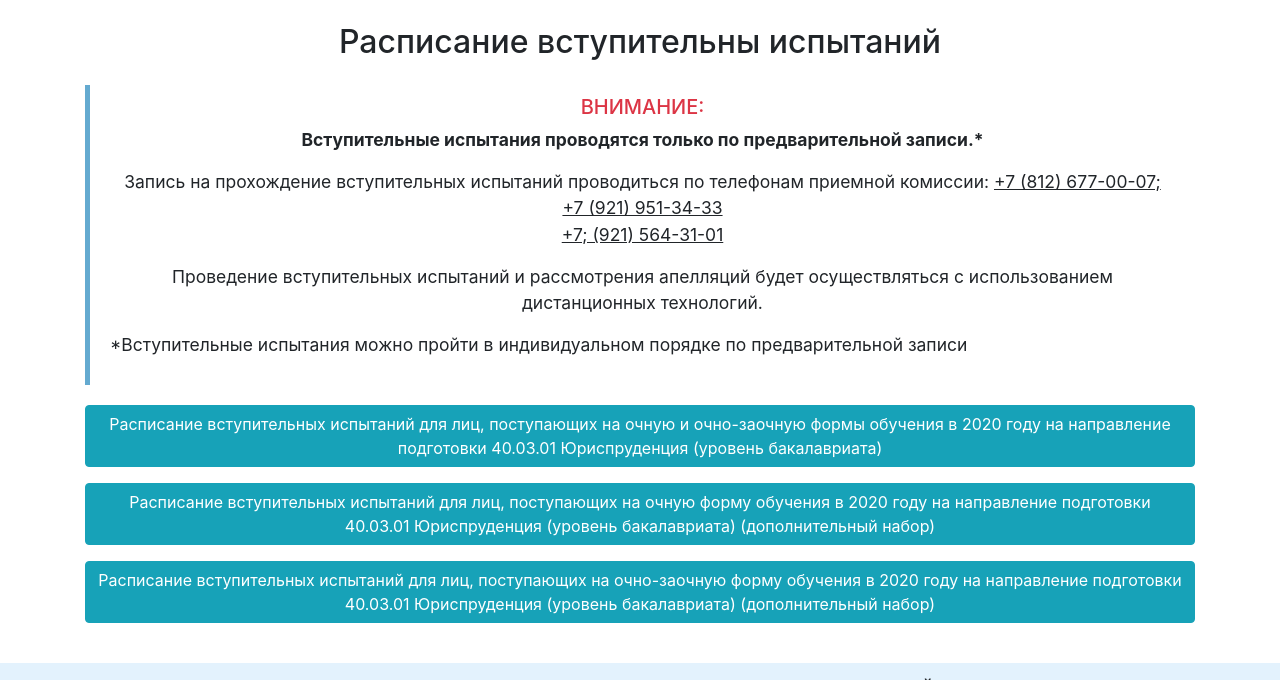
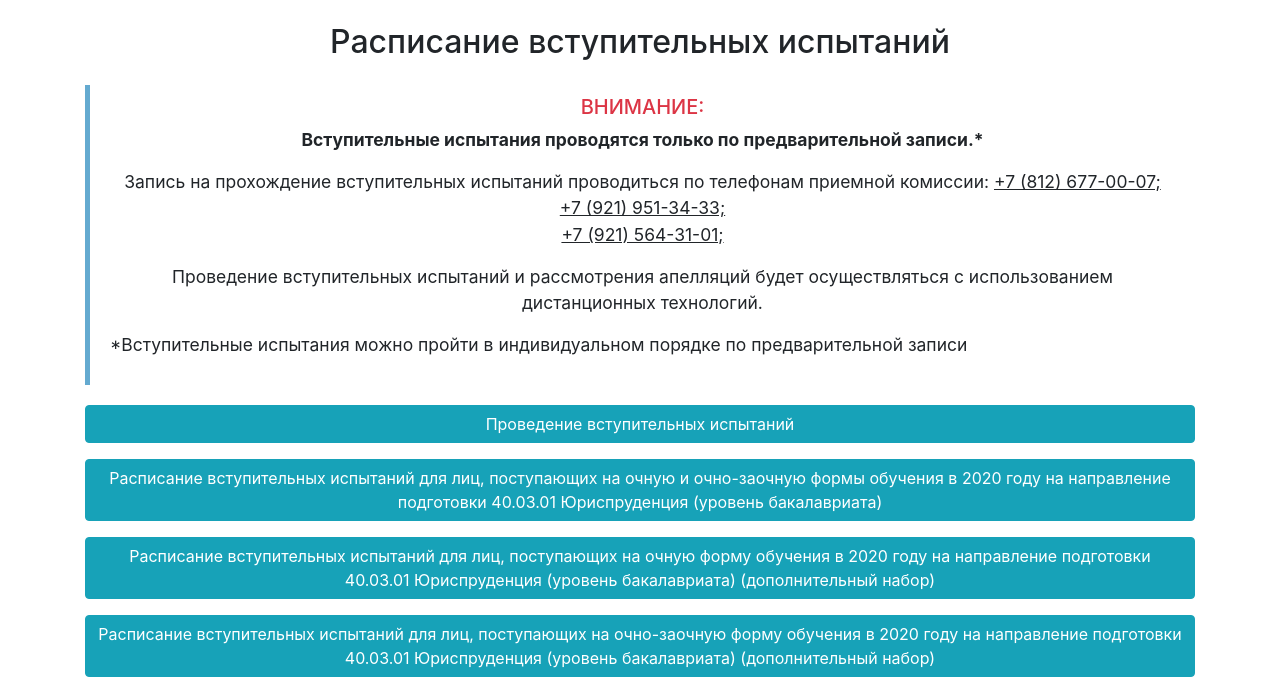
Before and after one commit to Pauuukin/abiturient, a Django app: page /abitur/bak/vstupit_calendar_page/ in a window 1280 px wide. Shown: the part 163-843 px from the top of the page. Run offline with Django 3.2, Linux system fonts and the light colour scheme; some libraries are stand-ins or nearby versions.

Commit message:
added new doc for vstupit priem

```diff
--- a/myproject/abitur/templates/abitur/bak/vstupit.html
+++ b/myproject/abitur/templates/abitur/bak/vstupit.html
@@ -8,7 +8,7 @@
 {% block content %}
 
 <div class="container">
-    <h2 class="text-center m-4">Расписание вступительны испытаний</h2>
+    <h2 class="text-center m-4">Расписание вступительных испытаний</h2>
 
     <blockquote class="blockquoteMyBlue">
         <h5 class="text-danger text-center">
@@ -19,20 +19,18 @@
         </p>
         <p class="text-center">Запись на прохождение вступительных испытаний проводиться по
             телефонам приемной комиссии:
-            <u>+7 (812) 677-00-07;<br> +7 (921) 951-34-33 <br>+7; (921) 564-31-01<br></u></p>
-
+            <u>+7 (812) 677-00-07;<br> +7 (921) 951-34-33; <br>+7 (921) 564-31-01;<br></u></p>
         <p class="text-center">
             Проведение вступительных испытаний и рассмотрения апелляций будет
             осуществляться с использованием дистанционных технологий.
         </p>
-
         <p>
             *Вступительные испытания можно пройти в индивидуальном
             порядке по предварительной записи
-
         </p>
 
     </blockquote>
+    <a href="{% static 'docPriem2020/srokVstup/bak/pvi.pdf' %}" class="btn btn-info btn-block mb-3">Проведение вступительных испытаний</a>
     <a href="{% static 'docPriem2020/srokVstup/bak/spo_ofo_ozfo.pdf' %}" class="btn btn-info btn-block mb-3">Расписание вступительных испытаний для лиц, поступающих на очную и очно-заочную формы обучения в 2020 году
         на направление подготовки 40.03.01 Юриспруденция (уровень бакалавриата)</a>
     <a href="{% static 'docPriem2020/srokVstup/bak/spo_ofo_dop.pdf' %}" class="btn btn-info btn-block mb-3">Расписание вступительных испытаний для лиц, поступающих на очную форму обучения в 2020 году
```
